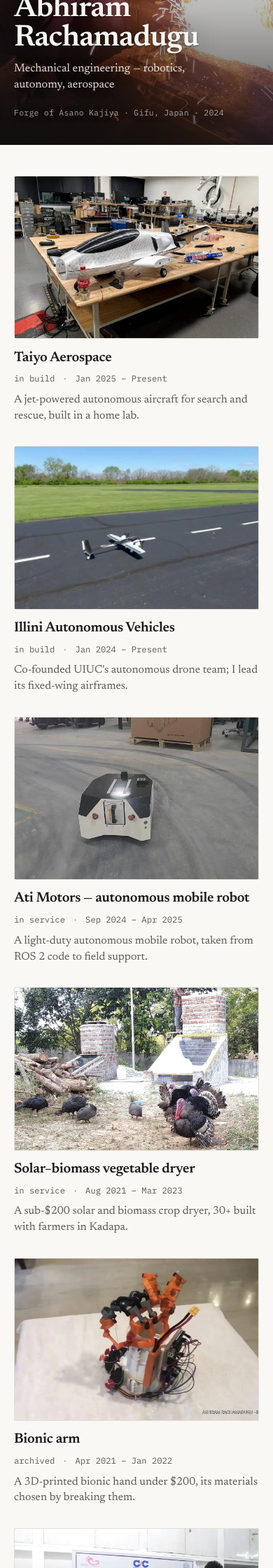
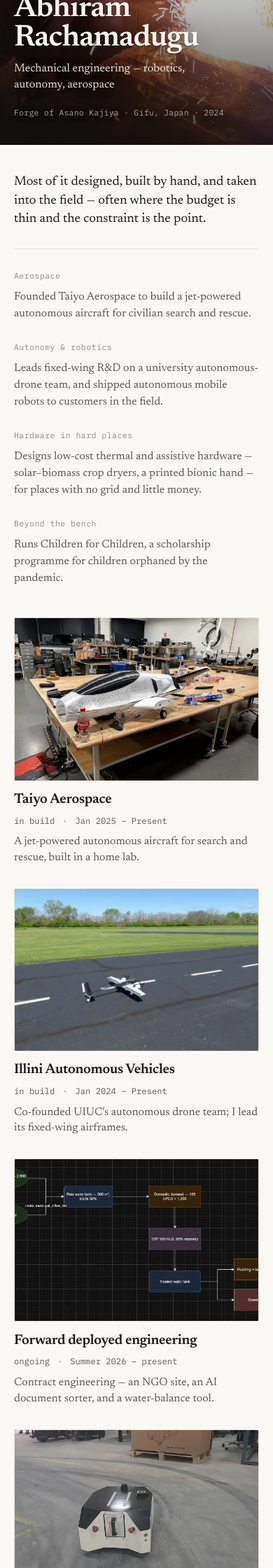
Before and after one commit to abhiramra/PortfolioWebsite, a Jekyll site: the page built from index.md, in a window 390 px wide. Shown: the part 531-2771 px from the top of the page at 70% size. Built offline with Jekyll 4.4.1, drawn with Linux system fonts in a browser that asks for light colours.

Commit message:
Add home highlights and the forward-deployed engineering project
Home: a qualitative highlights summary below the hero (_data/highlights.yml),
not a stats strip.

New project — forward-deployed engineering: a summer of contract work for three
clients (Aarti for Girls site rebuild, a Gemini-backed document sorter, a
draw.io water-balance calculator). The sanitised water-network diagram is the
hero and card; no invented failure section, Varuna kept at planning-stage
detail. Placed at grid position 3; project-count references updated to eleven.

Co-Authored-By: Claude Opus 4.8 <noreply@anthropic.com>

```diff
--- a/_config.yml
+++ b/_config.yml
@@ -2,9 +2,9 @@
 title: Abhiram Rachamadugu
 tagline: "Mechanical engineering — robotics, autonomy, aerospace"
 description: >-
-  The portfolio of Abhiram Rachamadugu — mechanical engineering across
-  aerospace, autonomy, thermal systems, materials, manufacturing and
-  nonprofit operations. Ten projects, including the parts that did not work.
+  The portfolio of Abhiram Rachamadugu — engineering across aerospace,
+  autonomy, thermal systems, materials, manufacturing, software and
+  nonprofit operations. Eleven projects, including the parts that did not work.
 author: Abhiram Rachamadugu
 lang: en
 
--- /dev/null
+++ b/_data/highlights.yml
@@ -0,0 +1,10 @@
+# Home-page highlights — a qualitative summary shown just below the hero.
+# Not a stats strip; each item is a short label + one sentence. Edit freely.
+- label: "Aerospace"
+  text: "Founded Taiyo Aerospace to build a jet-powered autonomous aircraft for civilian search and rescue."
+- label: "Autonomy & robotics"
+  text: "Leads fixed-wing R&D on a university autonomous-drone team, and shipped autonomous mobile robots to customers in the field."
+- label: "Hardware in hard places"
+  text: "Designs low-cost thermal and assistive hardware — solar–biomass crop dryers, a printed bionic hand — for places with no grid and little money."
+- label: "Beyond the bench"
+  text: "Runs Children for Children, a scholarship programme for children orphaned by the pandemic."
--- /dev/null
+++ b/_projects/forward-deployed-engineering.md
@@ -0,0 +1,46 @@
+---
+title: "Forward deployed engineering"
+slug: "forward-deployed-engineering"
+org: "Independent"
+role: "Contract engineer"
+status: "ongoing"
+place: "Bengaluru"
+dates: "Summer 2026 – present"
+scale: "Three clients, four projects"
+users: "Aarti for Girls; Terra Viridis' certification team"
+constraint: "Everything had to keep running after I left"
+depth: "deep"
+hero: "/assets/img/forward-deployed-engineering/hero.jpg"
+hero_alt: "A water-balance flow diagram in draw.io: rooftop catchment and municipal supply feeding a raw-water tank, domestic demand, an STP, and a treated-water tank splitting to reuse and sewer."
+hero_caption: "The water-balance calculator's input: a draw.io network where the cells are named in plain language and the arrows are flows. The diagram is the model."
+tags: ["Jekyll", "document pipelines", "LLM tooling", "systems solving"]
+card_line: "Contract engineering — an NGO site, an AI document sorter, and a water-balance tool."
+card_image: /assets/img/forward-deployed-engineering/card.jpg
+card_alt: "A water-balance flow diagram: catchment and municipal supply feeding tanks, an STP, and treated-water reuse."
+---
+
+## What it is
+
+A summer of contract work for three organisations. It sits on one page because it was one job: turn up at somebody else's problem, build the smallest thing that solves it, and leave it somewhere they can keep using it without me.
+
+Aarti for Girls, the NGO in Kadapa — a full rebuild of [aartiforgirls.org](https://aartiforgirls.org). Terra Viridis Consultants, a sustainability consultancy — two internal tools, a document sorter and a water-balance calculator. And Varuna Law Associates, on secure custody of sensitive personal documents under the DPDP Act, which is at the planning stage and which I will write about when there is something built.
+
+## The problem and the constraint
+
+The constraint all three share is that I was going to leave, and none of these organisations has an engineer. Whatever I handed over had to be operable by the people already there, on the machines they already have, without a deployment story or a maintenance contract or a phone call to me in October.
+
+That rules out most of what an engineer's instinct reaches for. It rules out a web app with a server somebody has to keep alive. It rules out a pipeline that only runs on the laptop it was written on. What it leaves, mostly, is this: find the tool the client is already living in, and make your thing come out the other end of it.
+
+That is the through-line, and it is the whole point of the page. The interesting decision in each of these was not the code. It was picking the interface.
+
+## What I did
+
+**Rebuilt the Aarti for Girls site.** It was a heavy, JavaScript-dependent site that was slow and broke in places. I rebuilt it in Jekyll as static HTML, and overhauled the content while I was in there, which turned out to be the larger half of the work. The architectural argument is about the audience: a Kadapa NGO's readers are on inexpensive Android phones over patchy mobile data, and a site that needs to execute a megabyte of JavaScript before it shows a sentence is not slow for those readers, it is broken. Static files are not a stylistic preference here, they are the correct answer to the network the site is actually served over. The benefit of Jekyll on the other side is that a non-engineer can add a page by writing a markdown file.
+
+**Built a semantic document sorter.** Builders send Terra Viridis document packets that run past ten thousand files, and every one of them has to be sorted against LEED and GRIHA certification criteria before anyone can assess anything. Doing that by hand is the job nobody wants and the reason certification takes as long as it does.
+
+The tool extracts content locally with a Python script, classifies against the criteria through the Gemini API, and writes the result out as an Excel workbook where every row carries a filepath link straight to the source document. There is a frontend for running it. The decision I would defend is the output format: not a database, not a web viewer, a spreadsheet — because the certification team already works in spreadsheets, and a tool that makes them open something else is a tool they will stop using in a month. The next step is generating the certification deck itself from the same packet.
+
+**Built a water-balance calculator.** Large projects have water networks with hundreds of inputs and outputs, and modelling them normally means either a spreadsheet nobody else can read or a specialist package nobody has.
+
+The input is a draw.io flowchart. Cells are named in plain language, arrows are flows, and the engineer draws the network in the tool they would have used to explain it on a whiteboard anyway. Known quantities go in where they are known — design targets when the building does not exist yet, measured values when it does — and the calculator solves the rest of the system from what it has. The diagram is not documentation of the model. The diagram *is* the model, which means it cannot drift out of date, and the person maintaining it does not have to be able to code.
--- a/assets/css/main.css
+++ b/assets/css/main.css
@@ -177,6 +177,31 @@ a:hover { text-decoration-thickness: 2px; }
   color: rgba(251,247,241,.62);
   text-shadow: 0 1px 8px rgba(0,0,0,.5);
 }
+
+/* 5b  HIGHLIGHTS (home, below the hero) ------------------------------------ */
+.highlights {
+  padding-top: clamp(2.5rem, 5vw, 4rem);
+}
+.highlights-lead {
+  margin: 0 0 clamp(1.75rem, 3vw, 2.5rem);
+  max-width: 42ch;
+  font-size: clamp(1.15rem, 1.9vw, 1.5rem);
+  line-height: 1.45;
+  color: var(--ink);
+}
+.highlights-list {
+  list-style: none; margin: 0; padding: clamp(1.75rem, 3vw, 2.25rem) 0 0;
+  border-top: 1px solid var(--rule);
+  display: grid;
+  grid-template-columns: repeat(auto-fit, minmax(230px, 1fr));
+  gap: clamp(1.6rem, 3vw, 2.5rem);
+}
+.highlight { margin: 0; }
+.highlight-label {
+  display: block; margin-bottom: 0.55rem;
+  font-size: 0.72rem; letter-spacing: 0.04em; color: var(--ink-faint);
+}
+.highlight-text { margin: 0; font-size: 1rem; line-height: 1.5; color: var(--ink-soft); }
 
 /* 6  WORK GRID & CARDS ----------------------------------------------------- */
 .work {
--- a/index.md
+++ b/index.md
@@ -25,6 +25,18 @@ no_masthead: true
   </div>
 </section>
 
+<section class="highlights wrap" aria-label="Highlights">
+  <p class="highlights-lead">Most of it designed, built by hand, and taken into the field — often where the budget is thin and the constraint is the point.</p>
+  <ul class="highlights-list">
+    {% for h in site.data.highlights %}
+    <li class="highlight">
+      <span class="highlight-label mono">{{ h.label }}</span>
+      <p class="highlight-text">{{ h.text }}</p>
+    </li>
+    {% endfor %}
+  </ul>
+</section>
+
 <section class="work wrap" aria-label="Selected work">
   {% for slug in site.data.order %}
     {% assign p = site.projects | where: "slug", slug | first %}
```
Also changed, not shown: _data/order.yml (+15 -11 lines), tools/build_images.py (+11 -0 lines), README.md, assets/img/forward-deployed-engineering/card.jpg (added), assets/img/forward-deployed-engineering/card.webp (added), assets/img/forward-deployed-engineering/hero.jpg (added), assets/img/forward-deployed-engineering/hero.webp (added), tools/sources/forward-deployed-engineering.jpg (added).
